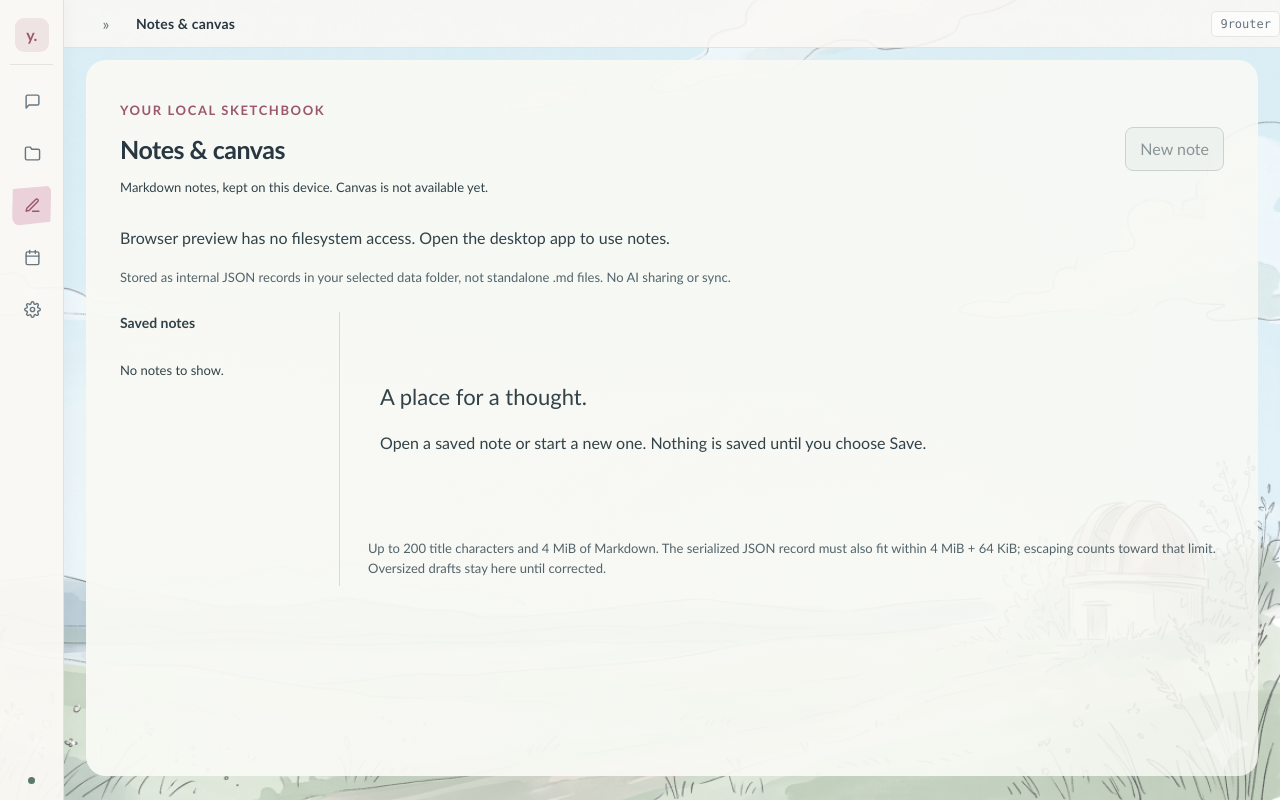
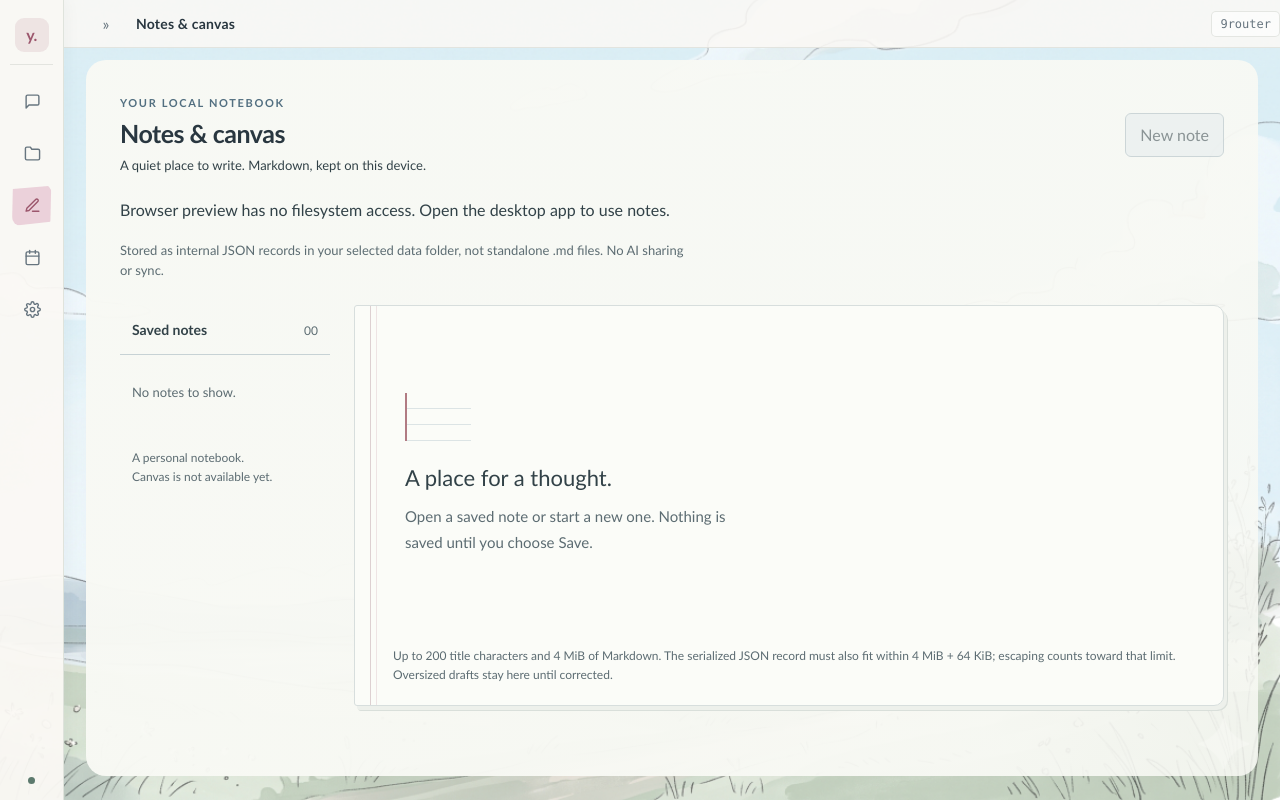
Before and after one commit to EssSaw/Yuki, a React (Vite) app: page / in a window 1280 px wide. Both pictures are taken after a click on the button "Notes & canvas". Built offline with nearby package versions, Linux system fonts and the light colour scheme.

Commit message:
Style local notes as a readable ruled notebook

```diff
--- a/src/NotesPanel.css
+++ b/src/NotesPanel.css
@@ -1,31 +1,80 @@
-.notes-panel { flex: 1; min-height: 0; overflow: auto; padding: 28px 34px; background: linear-gradient(110deg, rgba(248,249,244,.97), rgba(248,249,244,.92) 80%, rgba(248,249,244,.8)); border-radius: 20px; margin: 12px 22px 24px; color: var(--text-primary, #324248); }
+.notes-panel {
+  --note-paper: #fbfcf8;
+  --note-ink: #324248;
+  --note-muted: #5c6c72;
+  --note-rule: #dce4e5;
+  --note-blue: #526f80;
+  --note-rose: #b17b83;
+  flex: 1;
+  min-height: 0;
+  overflow: auto;
+  padding: 28px 34px;
+  background: linear-gradient(110deg, rgba(248,249,244,.98), rgba(248,249,244,.95) 80%, rgba(248,249,244,.86));
+  border-radius: 20px;
+  margin: 12px 22px 24px;
+  color: var(--note-ink);
+}
 .notes-heading { display: flex; justify-content: space-between; align-items: center; gap: 24px; }
+.notes-heading .eyebrow { color: var(--note-blue); font-size: 11px; letter-spacing: .15em; font-weight: 600; }
 .notes-heading h1 { margin: 5px 0; font-size: 25px; font-weight: 600; }
-.notes-heading p, .notes-storage, .notes-limits { font-size: 13px; line-height: 1.5; }
-.notes-storage { margin: 18px 0 24px; color: #53636a; }
-.notes-panel button { font: inherit; cursor: pointer; border: 1px solid #a8b5b4; background: #e9eeea; color: #324248; border-radius: 8px; padding: 9px 14px; }
-.notes-panel button:hover:not(:disabled) { background: #e8dfe0; }
+.notes-heading p, .notes-storage, .notes-limits { font-size: 13px; line-height: 1.6; }
+.notes-heading p { margin: 6px 0; }
+.notes-storage { margin: 18px 0 24px; color: var(--note-muted); max-width: 76ch; }
+.notes-panel button { font: inherit; cursor: pointer; border: 1px solid #aabac1; background: #e5ecee; color: var(--note-ink); border-radius: 6px; padding: 9px 14px; min-height: 40px; }
+.notes-panel button:hover:not(:disabled) { background: #eee1e3; border-color: var(--note-rose); }
 .notes-panel button:disabled { cursor: default; opacity: .55; }
-.notes-panel :is(button,input,textarea):focus-visible { outline: 2px solid #526f80; outline-offset: 3px; }
-.notes-layout { display: grid; grid-template-columns: minmax(150px, 220px) minmax(0, 1fr); gap: 28px; }
-.notes-list { border-right: 1px solid #d5dcda; padding-right: 22px; }
-.notes-list h2 { font-size: 14px; margin-top: 0; }
-.notes-list p { font-size: 13px; }
-.notes-list button { display: block; width: 100%; text-align: left; overflow-wrap: anywhere; margin-bottom: 8px; border-color: transparent; background: transparent; }
-.notes-list button[aria-current] { background: #eadfe0; }
-.notes-editor { display: flex; flex-direction: column; min-width: 0; gap: 10px; }
-.notes-save { display: flex; align-items: center; gap: 14px; min-height: 40px; font-size: 13px; }
-.notes-save > span:first-child { margin-right: auto; font-weight: 600; }
-.notes-editor label { font-size: 13px; font-weight: 600; }
-.notes-editor input, .notes-editor textarea { width: 100%; box-sizing: border-box; border: 1px solid #bac7c5; border-radius: 7px; background: #fbfcf8; color: #26383e; padding: 12px 14px; font: inherit; }
-.notes-editor textarea { min-height: 330px; resize: vertical; font-family: Consolas, monospace; font-size: 14px; line-height: 1.65; tab-size: 2; }
-.notes-empty { padding: 50px 12px; }
-.notes-empty h2 { font-size: 22px; font-weight: 500; }
-.notes-limits { color: #53636a; margin: 8px 0; }
-.notes-error { color: #8b3537; font-size: 14px; line-height: 1.5; }
+.notes-panel :is(button,input,textarea):focus-visible { outline: 2px solid var(--note-blue); outline-offset: 3px; }
+.notes-layout { display: grid; grid-template-columns: minmax(150px, 210px) minmax(0, 1fr); gap: 24px; align-items: start; }
+.notes-list { min-width: 0; padding: 14px 0; }
+.notes-index-heading { display: flex; align-items: baseline; justify-content: space-between; gap: 12px; padding: 0 12px 14px; border-bottom: 1px solid #c7d2d5; margin-bottom: 10px; }
+.notes-index-heading h2 { font-size: 14px; margin: 0; font-weight: 600; }
+.notes-index-heading > span { font-size: 12px; color: var(--note-muted); font-variant-numeric: tabular-nums; }
+.notes-list p { font-size: 13px; line-height: 1.6; padding: 0 12px; color: var(--note-muted); }
+.notes-list button { display: flex; align-items: baseline; gap: 12px; width: 100%; text-align: left; overflow-wrap: anywhere; margin-bottom: 3px; border-color: transparent; border-left: 3px solid transparent; border-radius: 0 5px 5px 0; background: transparent; padding: 11px 10px; }
+.notes-list button[aria-current] { background: #eee3e4; border-left-color: var(--note-rose); }
+.notes-index-number { flex-shrink: 0; font-size: 11px; color: var(--note-muted); font-variant-numeric: tabular-nums; }
+.notes-list .notes-index-footnote { margin-top: 28px; font-size: 12px; }
+.notes-editor { position: relative; display: flex; flex-direction: column; min-width: 0; gap: 10px; padding: 18px 24px 20px 38px; background: var(--note-paper); border: 1px solid #d7dedd; border-radius: 3px 10px 10px 3px; box-shadow: 3px 4px 0 #edf0eb, 4px 5px 0 #d9dfda; }
+.notes-editor::before { content: ''; position: absolute; pointer-events: none; top: 0; bottom: 0; left: 15px; width: 5px; border-left: 1px solid #ddd0d1; border-right: 1px solid #eee4e4; }
+.notes-save { display: flex; align-items: center; gap: 12px; min-height: 40px; padding-bottom: 12px; margin-bottom: 6px; border-bottom: 1px solid var(--note-rule); font-size: 13px; }
+.notes-save > span { display: inline-flex; align-items: center; gap: 8px; margin-right: auto; font-weight: 600; }
+.notes-save > span::before { content: ''; width: 6px; height: 6px; border-radius: 50%; background: #6b8178; }
+.notes-save > span[data-state='unsaved']::before { background: var(--note-rose); }
+.notes-save > span[data-state='failed']::before { background: #9b4147; }
+.notes-save > span[data-state='working']::before { background: var(--note-blue); }
+.notes-save kbd { font: inherit; font-size: 12px; color: var(--note-muted); white-space: nowrap; }
+.notes-save button { padding: 7px 19px; }
+.notes-editor label { font-size: 12px; font-weight: 600; color: var(--note-muted); }
+.notes-editor input, .notes-editor textarea { width: 100%; box-sizing: border-box; border: 1px solid transparent; border-radius: 2px; background-color: var(--note-paper); color: #26383e; padding: 10px 12px; font: inherit; }
+.notes-editor input { font-size: 22px; font-weight: 600; border-bottom-color: var(--note-rule); margin-bottom: 12px; }
+.notes-editor textarea { min-height: 352px; resize: vertical; font-size: 16px; line-height: 32px; tab-size: 2; padding-top: 8px; padding-bottom: 8px; background-image: repeating-linear-gradient(to bottom, transparent 0, transparent 31px, var(--note-rule) 31px, var(--note-rule) 32px); background-origin: content-box; background-attachment: local; }
+.notes-editor :is(input,textarea):disabled { opacity: .7; }
+.notes-empty { min-height: 300px; display: flex; flex-direction: column; justify-content: center; align-items: flex-start; padding: 26px 12px; }
+.notes-empty::before { content: ''; width: 64px; height: 48px; border-left: 2px solid var(--note-rose); background: repeating-linear-gradient(to bottom, transparent 0, transparent 15px, var(--note-rule) 15px, var(--note-rule) 16px); margin-bottom: 20px; }
+.notes-empty h2 { font-size: 22px; font-weight: 500; margin: 0 0 10px; }
+.notes-empty p { font-size: 15px; line-height: 1.7; color: var(--note-muted); max-width: 40ch; margin: 0; }
+.notes-limits { color: var(--note-muted); margin: 12px 0 0; font-size: 12px; }
+.notes-error { color: #8b3537; font-size: 14px; line-height: 1.6; padding: 12px 14px; border-left: 3px solid #b17b83; background: #f5eaeb; overflow-wrap: anywhere; }
 .notes-dialog-backdrop { position: fixed; inset: 0; z-index: 100; background: rgba(39,53,57,.35); display: grid; place-items: center; padding: 20px; }
-.notes-dialog { max-width: 440px; padding: 28px; border-radius: 16px; background: #f7f8f2; box-shadow: 0 14px 60px rgba(39,53,57,.2); }
+.notes-dialog { width: 100%; box-sizing: border-box; max-width: 440px; max-height: 100%; overflow: auto; padding: 28px; border-radius: 8px; border-top: 4px solid var(--note-rose); background: var(--note-paper); box-shadow: 0 14px 60px rgba(39,53,57,.2); }
 .notes-dialog h2 { font-size: 22px; }
 .notes-dialog p { line-height: 1.6; }
 .notes-dialog-actions { display: flex; flex-wrap: wrap; gap: 10px; margin-top: 22px; }
-@media (max-width: 720px) { .notes-panel { padding: 20px 16px; margin: 10px; } .notes-layout { grid-template-columns: 1fr; gap: 18px; } .notes-list { border-right: 0; border-bottom: 1px solid #d5dcda; padding: 0 0 12px; max-height: 180px; overflow: auto; } .notes-heading { align-items: flex-start; gap: 12px; } .notes-heading h1 { font-size: 22px; } .notes-heading button { flex-shrink: 0; } }
+@media (max-width: 720px) {
+  .notes-panel { padding: 20px 16px; margin: 10px; }
+  .notes-layout { grid-template-columns: 1fr; gap: 18px; }
+  .notes-list { padding: 0 4px 12px; max-height: 180px; overflow: auto; border-bottom: 1px solid #d5dcda; }
+  .notes-index-heading { padding: 4px 10px 10px; }
+  .notes-list .notes-index-footnote { margin: 12px 0 0; }
+  .notes-heading { align-items: flex-start; gap: 12px; flex-wrap: wrap; }
+  .notes-heading h1 { font-size: 22px; }
+  .notes-heading button { flex-shrink: 0; }
+  .notes-editor { padding: 14px 14px 18px 28px; }
+  .notes-editor::before { left: 10px; width: 3px; }
+  .notes-editor textarea { min-height: 320px; }
+  .notes-save { flex-wrap: wrap; gap: 10px; }
+}
+@media (forced-colors: active) {
+  .notes-list button[aria-current] { border-left-color: Highlight; }
+  .notes-editor input, .notes-editor textarea { border: 1px solid CanvasText; }
+}
--- a/src/NotesPanel.tsx
+++ b/src/NotesPanel.tsx
@@ -149,16 +149,16 @@ export default function NotesPanel({ guard }: { guard: MutableRefObject<NotesGua
   }
 
   return <section className="notes-panel" aria-label="Local notes">
-    <header className="notes-heading"><div><p className="eyebrow">YOUR LOCAL SKETCHBOOK</p><h1>Notes &amp; canvas</h1><p>Markdown notes, kept on this device. Canvas is not available yet.</p></div>
+    <header className="notes-heading"><div><p className="eyebrow">YOUR LOCAL NOTEBOOK</p><h1>Notes &amp; canvas</h1><p>A quiet place to write. Markdown, kept on this device.</p></div>
       <button type="button" disabled={!native || !ready || busy || !!pending} onClick={() => request(() => { setRecord(null); setDraft({ title: "Untitled note", body: "" }); setError(""); })}>New note</button>
     </header>
     {!native && <p role="status">Browser preview has no filesystem access. Open the desktop app to use notes.</p>}
     <p className="notes-storage">Stored as internal JSON records in your selected data folder, not standalone .md files. No AI sharing or sync.</p>
     <div className="notes-layout">
-      <nav className="notes-list" aria-label="Saved notes"><h2>Saved notes</h2>{notes.length === 0 && <p>No notes to show.</p>}{notes.map((note) => <button type="button" key={note.id} aria-current={record?.id === note.id ? "page" : undefined} disabled={!ready || busy || !!pending} onClick={() => { if (record?.id !== note.id) { request(() => void open(note.id)); } }}>{note.title || "Untitled note"}</button>)}</nav>
+      <nav className="notes-list" aria-label="Saved notes"><div className="notes-index-heading"><h2>Saved notes</h2><span aria-label={`${notes.length} saved notes`}>{String(notes.length).padStart(2, "0")}</span></div>{notes.length === 0 && <p>No notes to show.</p>}{notes.map((note, index) => <button type="button" key={note.id} aria-current={record?.id === note.id ? "page" : undefined} disabled={!ready || busy || !!pending} onClick={() => { if (record?.id !== note.id) { request(() => void open(note.id)); } }}><span className="notes-index-number" aria-hidden="true">{String(index + 1).padStart(2, "0")}</span><span>{note.title || "Untitled note"}</span></button>)}<p className="notes-index-footnote">A personal notebook.<br />Canvas is not available yet.</p></nav>
       <div className="notes-editor">
         {draft ? <>
-          <div className="notes-save"><span role="status">{busy ? "Working..." : error ? "Failed" : dirty ? "Unsaved" : "Saved"}</span><button type="button" disabled={!ready || busy || !dirty || !!pending} onClick={() => void save()}>Save</button><span>Ctrl+S</span></div>
+          <div className="notes-save"><span role="status" data-state={busy ? "working" : error ? "failed" : dirty ? "unsaved" : "saved"}>{busy ? "Working..." : error ? "Failed" : dirty ? "Unsaved" : "Saved"}</span><kbd>Ctrl+S</kbd><button type="button" disabled={!ready || busy || !dirty || !!pending} onClick={() => void save()}>Save</button></div>
           <label htmlFor="note-title">Title</label><input id="note-title" value={draft.title} disabled={!ready || busy || !!pending} onChange={(event) => setDraft({ ...draft, title: event.target.value })} aria-describedby="note-limits" />
           <label htmlFor="note-body">Markdown body</label><textarea id="note-body" value={draft.body} disabled={!ready || busy || !!pending} onChange={(event) => setDraft({ ...draft, body: event.target.value })} spellCheck={false} aria-describedby="note-limits" />
         </> : <div className="notes-empty"><h2>A place for a thought.</h2><p>Open a saved note or start a new one. Nothing is saved until you choose Save.</p></div>}
```
